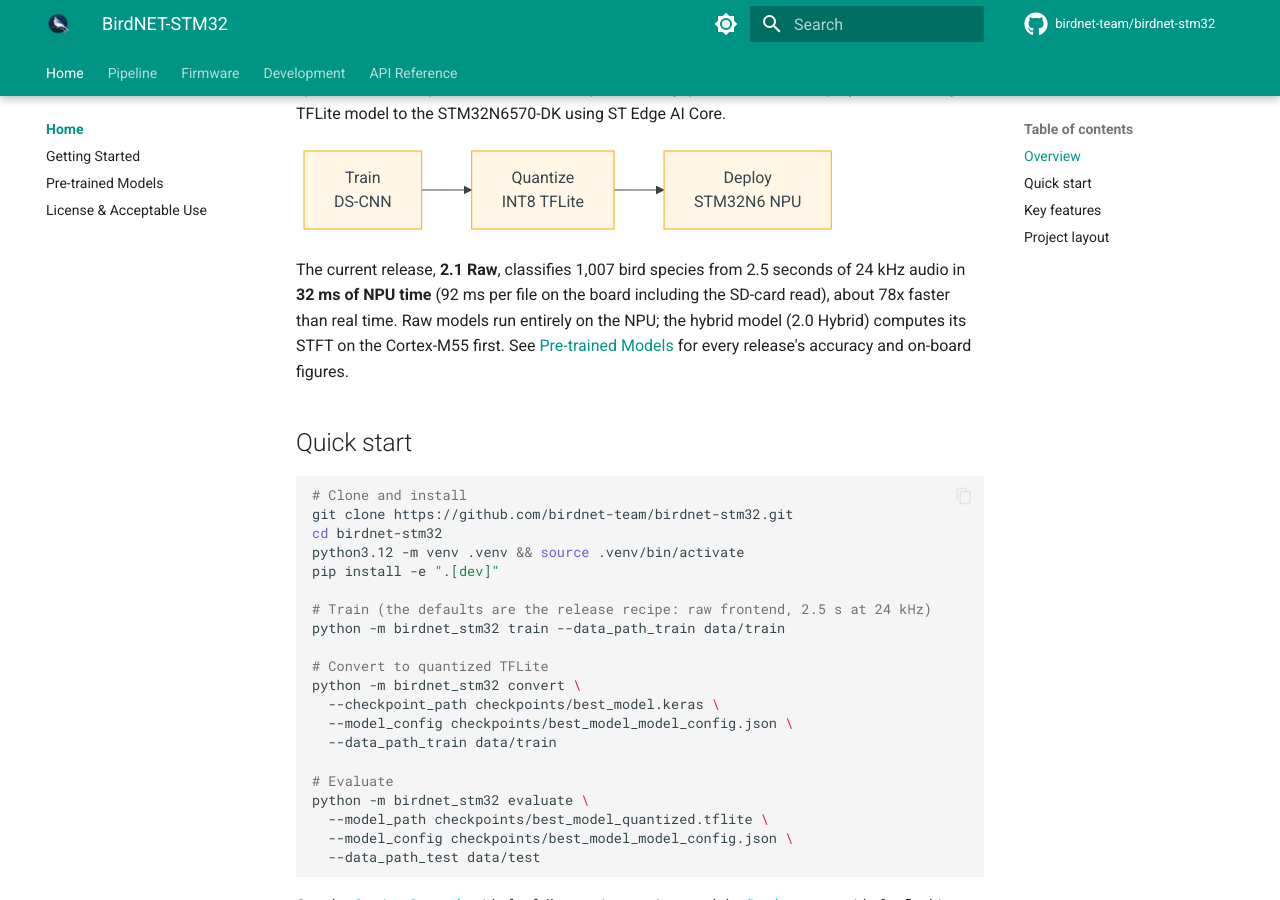
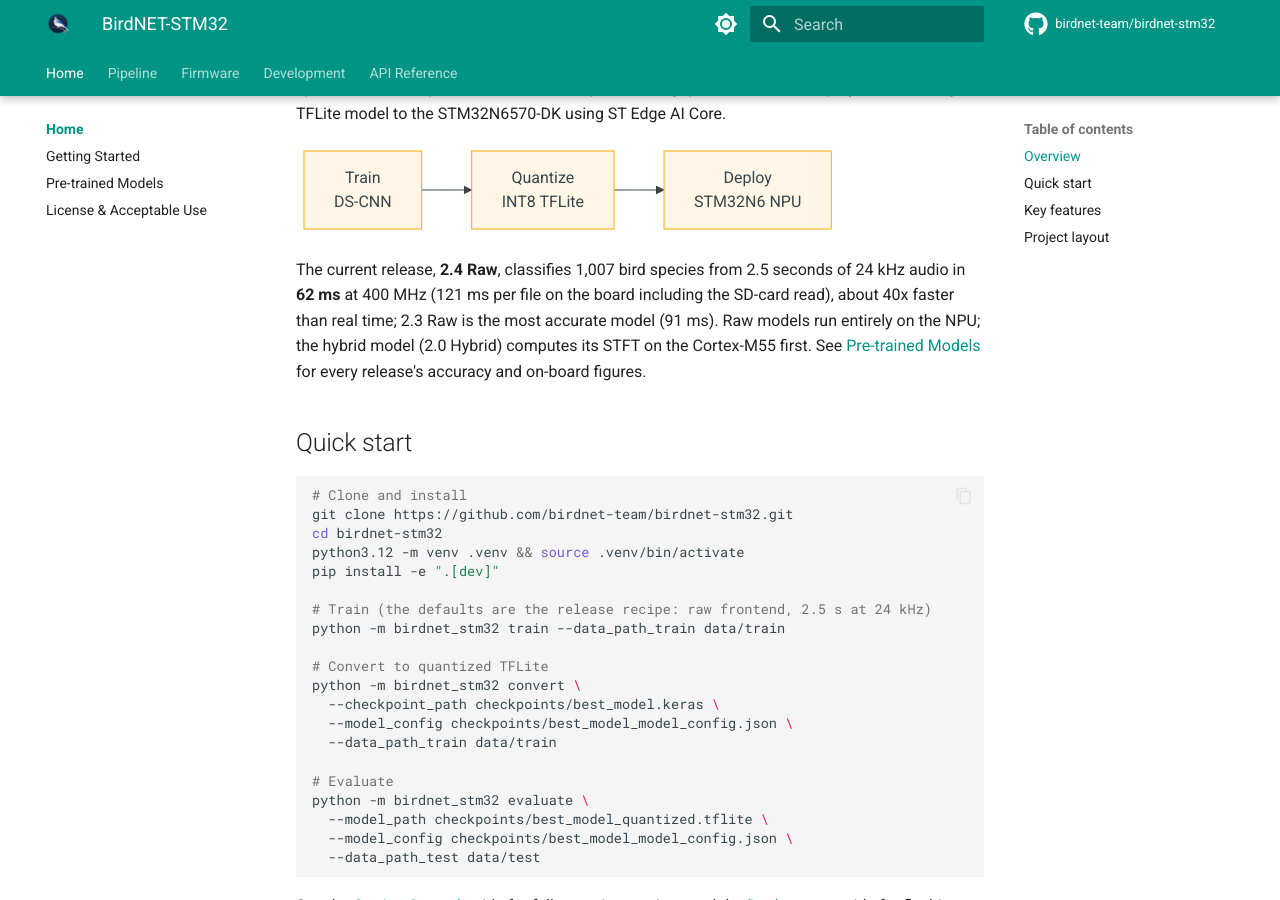
Before and after one commit to birdnet-team/birdnet-stm32, an MkDocs documentation site: the page built from docs/index.md, in a window 1280 px wide and 900 px high, scrolled down 320 px. Built offline with MkDocs 1.6.1 and Material for MkDocs 9.7.7, drawn with Linux system fonts in a browser that asks for light colours; comment, search, counter and statistics services are not loaded.

Commit message:
Point the docs home page at 2.4 Raw and fix review findings
docs/index.md still named 2.1 Raw as the current release. N6-B0's MACs are
given once (539 M, the compiled model), the WABAD plot's alt text names the
curves it shows, the 2.5 size-study timings and the frontend's 0.9 ms say they
come from ST's validation firmware, and the 2.4 changelog uses 3 decimals.

````diff
--- a/docs/index.md
+++ b/docs/index.md
@@ -16,9 +16,10 @@ flowchart LR
     A["Train\nDS-CNN"] --> B["Quantize\nINT8 TFLite"] --> C["Deploy\nSTM32N6 NPU"]
 ```
 
-The current release, **2.1 Raw**, classifies 1,007 bird species from 2.5
-seconds of 24 kHz audio in **32 ms of NPU time** (92 ms per file on the board
-including the SD-card read), about 78x faster than real time. Raw models run
+The current release, **2.4 Raw**, classifies 1,007 bird species from 2.5
+seconds of 24 kHz audio in **62 ms** at 400 MHz (121 ms per file on the board
+including the SD-card read), about 40x faster than real time; 2.3 Raw is the
+most accurate model (91 ms). Raw models run
 entirely on the NPU; the hybrid model (2.0 Hybrid) computes its STFT on the
 Cortex-M55 first. See [Pre-trained Models](pretrained-models.md) for every
 release's accuracy and on-board figures.
````
Also changed, not shown: CHANGELOG.md (+6 -5 lines), README.md (+1 -1 lines), docs/pretrained-models.md (+2 -2 lines), docs/training.md (+2 -3 lines), 1 other file.
